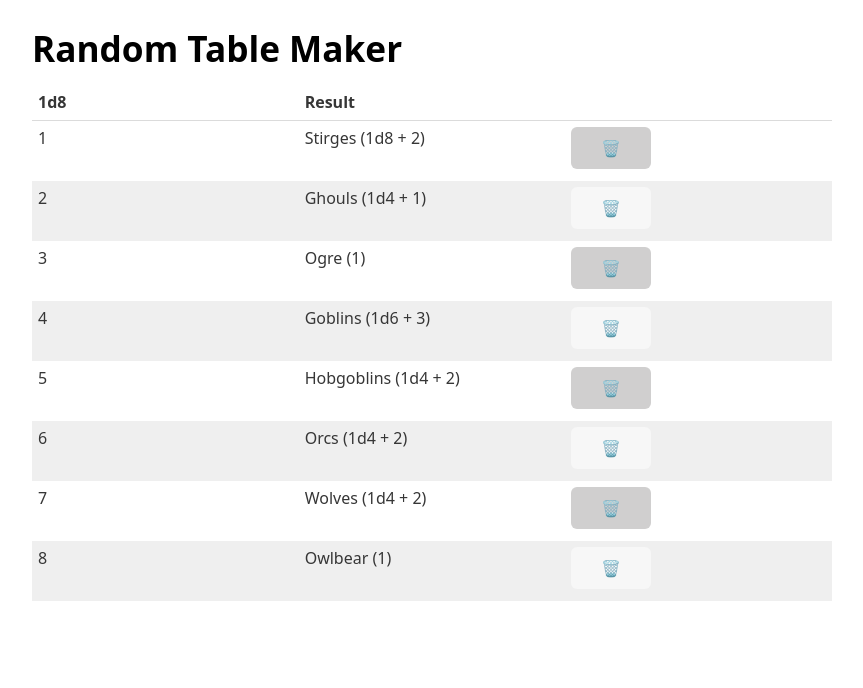
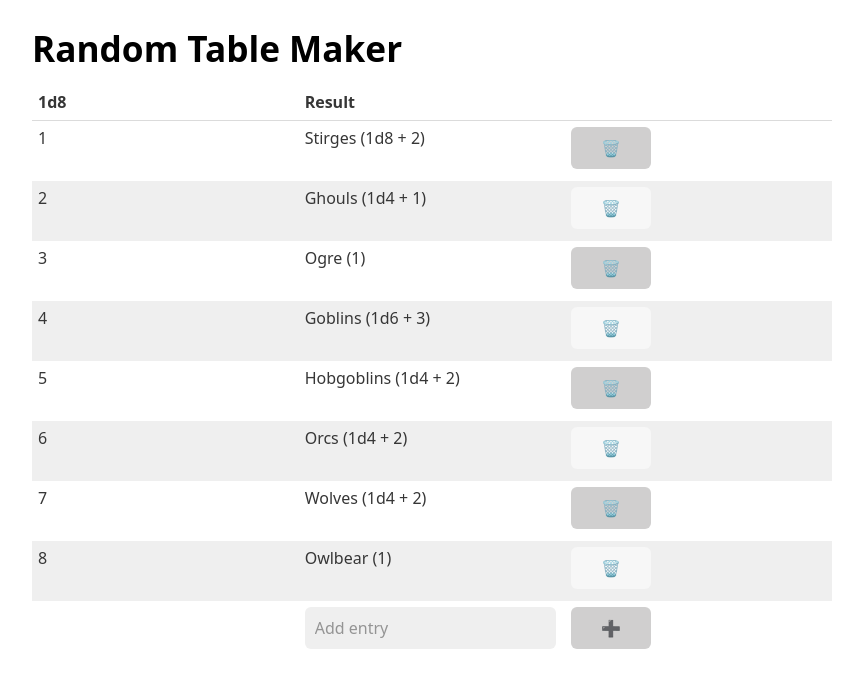
Before and after one commit to Maxzilla60/Random-Table-Maker, a Svelte app: page / in a window 1280 px wide. Shown: the top 688 px of the page, without its empty margins (208-1071 px from the left). Built offline with nearby package versions, Linux system fonts and the light colour scheme.

Commit message:
✨ Add add entry button

```diff
--- a/src/App.svelte
+++ b/src/App.svelte
@@ -1,5 +1,5 @@
 <script lang="ts">
-	import { filter } from 'lodash';
+	import { concat, filter } from 'lodash';
 	import { writable } from 'svelte/store';
 
 	const entries$ = writable<string[]>([
@@ -13,9 +13,19 @@
 		'Owlbear (1)',
 	]);
 
+	const newEntry$ = writable<string>('');
+
 	function removeEntry(index: number): () => void {
 		return () => {
 			entries$.update(entries => filter(entries, (_, i) => i !== index));
+		};
+	}
+
+	function addEntry(entry: string): (e: MouseEvent | KeyboardEvent) => void {
+		return e => {
+			e.preventDefault();
+			entries$.update(entries => concat(entries, entry.trim()));
+			newEntry$.set('');
 		};
 	}
 </script>
@@ -40,6 +50,24 @@
 				</td>
 			</tr>
 		{/each}
+		<tr>
+			<td></td>
+			<td>
+				<input
+					bind:value={$newEntry$}
+					onkeydown={e => {
+						if (e.key === 'Enter') {
+							addEntry($newEntry$)(e);
+						}
+					}}
+					type="text"
+					placeholder="Add entry"
+				/>
+			</td>
+			<td>
+				<button onclick={addEntry($newEntry$)}>➕</button>
+			</td>
+		</tr>
 		</tbody>
 	</table>
 </main>
```
